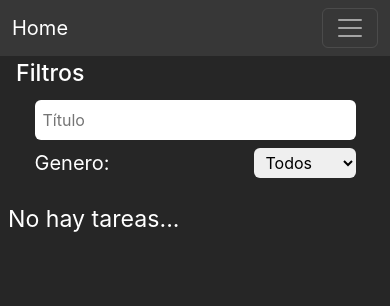
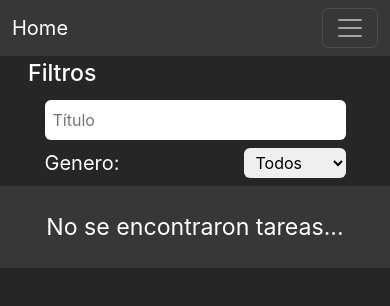
Before and after one commit to fede-vazquez/tasklist_react, a React (Create React App) app: page /allTasks in a window 390 px wide. Shown: the top 306 px of the page. Built offline with nearby package versions, Linux system fonts and the light colour scheme.

Commit message:
Modifica los estilos de los botones para volver en el formulario y detalle de las tareas. Hace responsive las vistas de detalles y del listado de todas las tareas.

```diff
--- a/src/components/DateTaskList.jsx
+++ b/src/components/DateTaskList.jsx
@@ -35,7 +35,7 @@ function DateTaskList({ date }) {
   }
 
   return (
-    <div className="bg-2">
+    <div className="bg-2 h-100 d-flex align-items-center justify-content-center">
       {tasks ? (
         dateTasks.length !== 0 ? (
           <ul>
@@ -60,10 +60,10 @@ function DateTaskList({ date }) {
             })}
           </ul>
         ) : (
-          <p className="text-center fs-3 py-3">No hay tareas para este día.</p>
+          <p className="fs-3 py-3">No hay tareas para este día.</p>
         )
       ) : (
-        <p className="text-center fs-3 py-3">Todavía no creaste tareas.</p>
+        <p className="fs-3 py-3">Todavía no creaste tareas.</p>
       )}
     </div>
   );
--- a/src/components/all-tasks-list/FiltersSection.jsx
+++ b/src/components/all-tasks-list/FiltersSection.jsx
@@ -8,10 +8,8 @@ function FiltersSection({ setFilters, filters }) {
   }
 
   return (
-    <article>
-      <h3 className="ps-3 py-1">Filtros</h3>
-      <form className="my-2 row text-center justify-content-center">
-        <label className="col-10 m-auto">
+    <form className="row text-center justify-content-center px-0">
+      <label className="col-10 col-md-11 m-auto">
         <input
           onChange={(e) => handleChanges(e)}
           className="w-100 p-2 border-0 rounded-2"
@@ -22,7 +20,7 @@ function FiltersSection({ setFilters, filters }) {
         />
       </label>
 
-        <div className="d-flex col-10 py-2 justify-content-between">
+      <div className="d-flex col-10 col-md-11 py-2 justify-content-between">
         <label className="fs-5">Genero:</label>
 
         <select
@@ -40,7 +38,6 @@ function FiltersSection({ setFilters, filters }) {
         </select>
       </div>
     </form>
-    </article>
   );
 }
 
--- a/src/components/all-tasks-list/MainAllTasksList.jsx
+++ b/src/components/all-tasks-list/MainAllTasksList.jsx
@@ -47,41 +47,32 @@ function MainAllTasksList() {
   }, [filters, tasks]);
 
   return (
-    <section>
-      <FiltersSection setFilters={setFilters} filters={filters} />
+    <section className="row container-lg m-auto mt-md-5 px-0">
+      <article className="col-md-4">
+        <h3 className="ps-3 py-1">Filtros</h3>
+        <FiltersSection setFilters={setFilters} filters={filters} />
+      </article>
 
-      {filterTasks?.length >= 1 ? (
-        <article>
-          <ul className="bg-2">
+      <article className="bg-2 col-md-8 mt-md-2 p-0 d-flex justify-content-center align-items-center">
+        {filterTasks?.length >= 1 ? (
+          <ul className="w-100">
             {filterTasks.map((task, i) => {
               return (
                 <li
                   key={task.id}
-                  className="row m-0 border border-start-0 border-end-0 py-2 justify-content-center align-items-center"
+                  className="row m-0 border border-start-0 border-end-0 py-2 justify-content-center align-items-center "
                 >
                   <TaskItem task={task} />
                 </li>
               );
             })}
           </ul>
-        </article>
-      ) : (
-        <p className="p-2 fs-3">No hay tareas...</p>
-      )}
+        ) : (
+          <p className="py-4 fs-3">No se encontraron tareas...</p>
+        )}
+      </article>
     </section>
   );
 }
 
 export default MainAllTasksList;
-
-//   let newFilterTasksList = tasks.filter((task) => {
-//     const filterTitle = task.title
-//       ?.toLowerCase()
-//       .includes(filters.title.toLowerCase());
-
-//     const filterGenre = task.genre
-//       ?.toLowerCase()
-//       .includes(filters.genre.toLowerCase());
-
-//     return filterTitle && filterGenre;
-//   });
--- a/src/components/task-details/ButtonsDeleteEdit.jsx
+++ b/src/components/task-details/ButtonsDeleteEdit.jsx
@@ -7,7 +7,7 @@ function ButtonsDeleteEdit({ task, setShowAlert }) {
   }
 
   return (
-    <div className="row justify-content-evenly mt-4">
+    <div className="row justify-content-evenly mt-4 mx-0">
       <button
         className="delete-button btn py-3 col-4"
         onClick={(e) => {
--- a/src/components/task-details/MainTaskDetails.jsx
+++ b/src/components/task-details/MainTaskDetails.jsx
@@ -18,7 +18,7 @@ function MainTaskDetail() {
   }
 
   return (
-    <section className="px-3 py-2">
+    <section className="col-12 col-sm-10 col-md-8 col-lg-6 mx-auto mt-md-5">
       {/* Confirmación de borrado de tarea */}
       {showAlert && (
         <ConfirmDelete
@@ -30,8 +30,11 @@ function MainTaskDetail() {
         />
       )}
 
-      <Link to={"/"}>
-        <i className="fa-solid fa-chevron-left fs-5 pt-2 ps-1"></i>
+      <Link
+        to={"/"}
+        className="mx-2 mx-md-0 mt-5 bg-2 px-4 py-3 btn-1 rounded-5"
+      >
+        <i className="fa-solid fa-chevron-left fs-5 mt-4"></i>
       </Link>
       {task && (
         <div>
--- a/src/components/task-form/MainTaskForm.jsx
+++ b/src/components/task-form/MainTaskForm.jsx
@@ -84,10 +84,13 @@ function MainTaskForm() {
   }
 
   return (
-    <section>
+    <section className="col-12 col-sm-10 col-md-8 col-lg-6 mx-auto mt-md-5">
       <form className="m-auto py-2 px-4">
-        <Link to={"/"}>
-          <i className="fa-solid fa-chevron-left fs-5 pt-2 ps-1"></i>
+        <Link
+          to={"/"}
+          className="mx-2 mx-md-0 mt-5 bg-2 px-4 py-3 btn-1 rounded-5"
+        >
+          <i className="fa-solid fa-chevron-left fs-5 my-3"></i>
         </Link>
         <label className="w-100 my-2">
           <input
```
Lines whose indentation alone changed are shown as unchanged.
